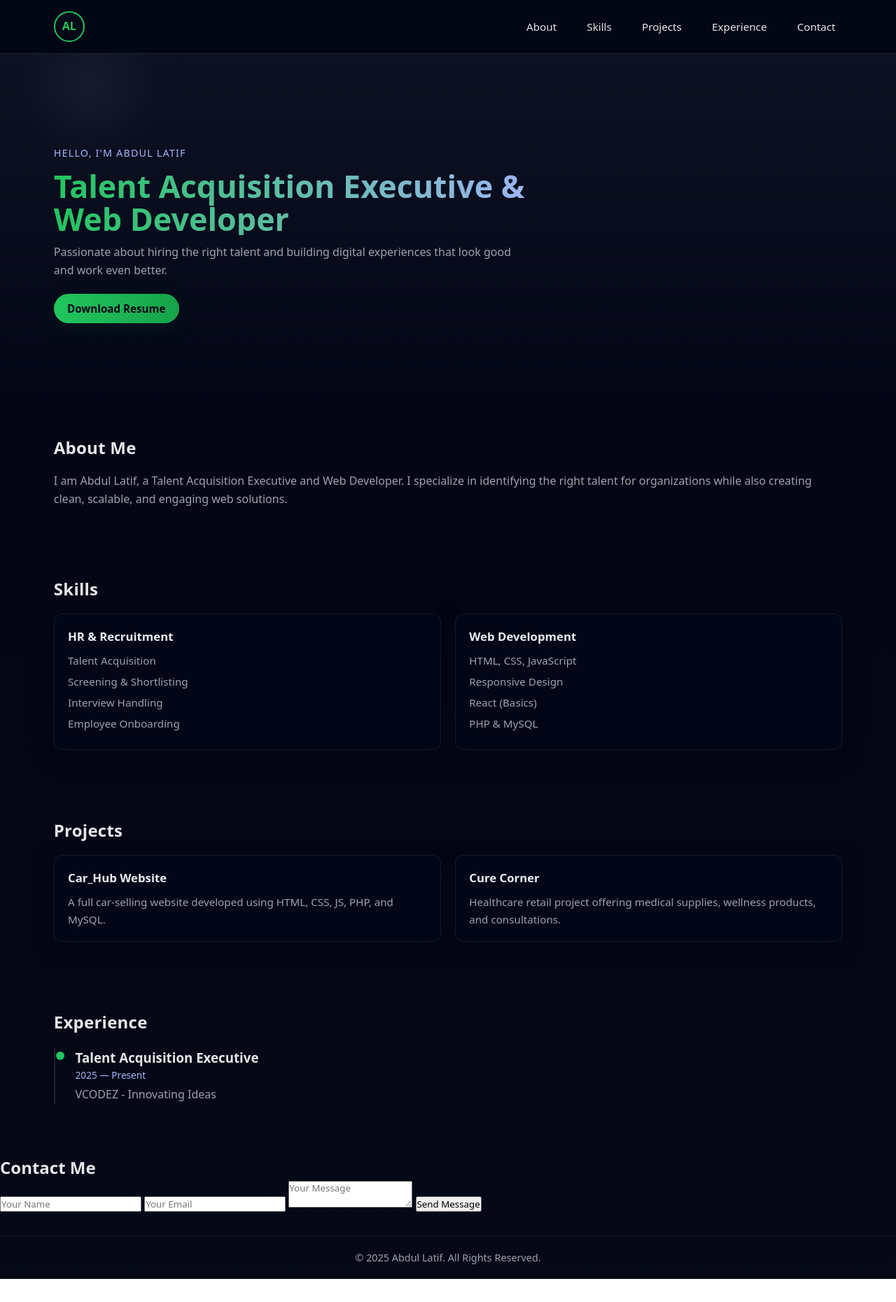
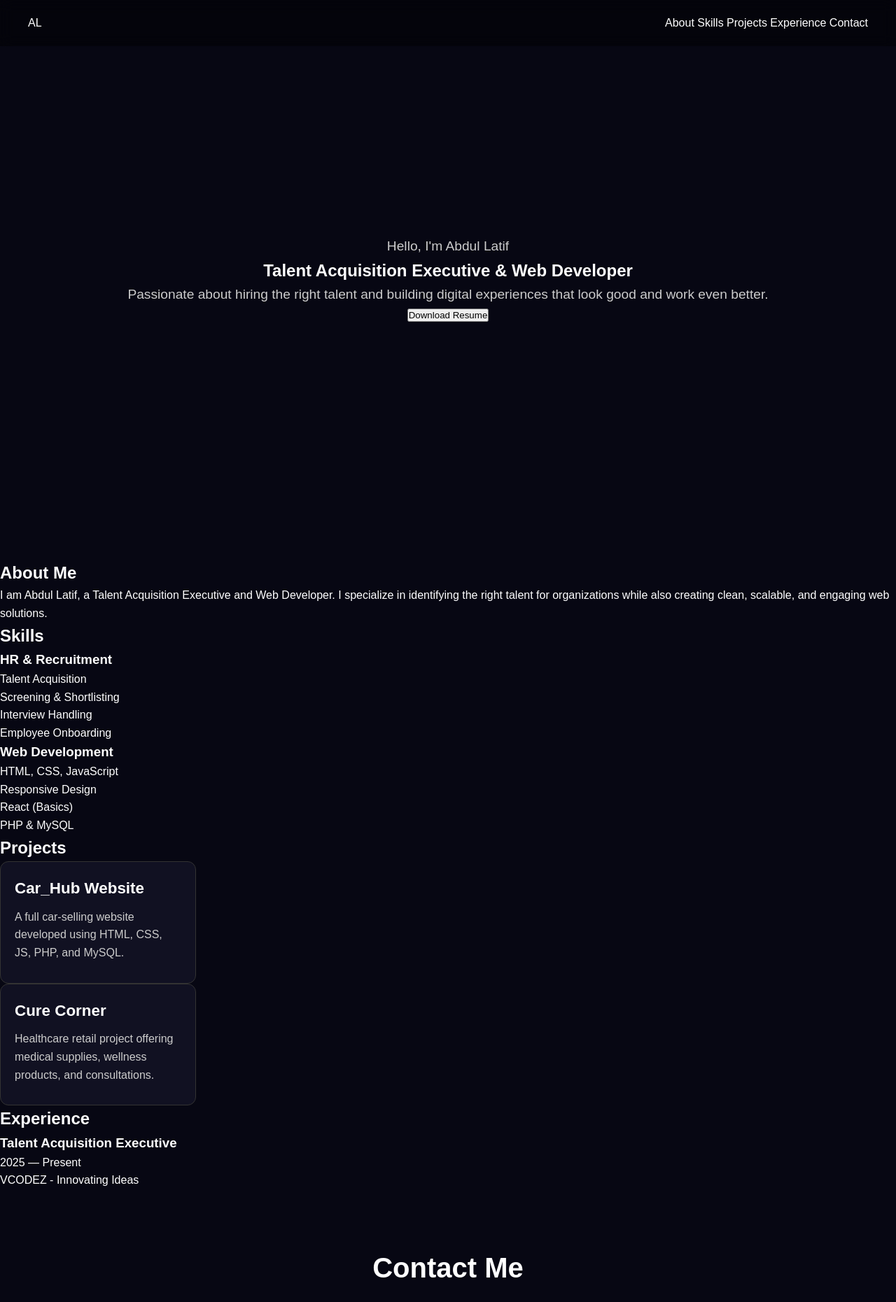
Before and after one commit to Abdullatif786/portfolio, a plain HTML site: page index.html in a window 1280 px wide. Shown: the top 1861 px of the page at 70% size. Before the commit the page ends 1828 px from the top, so only its background shows below. Drawn offline with Linux system fonts and the light colour scheme.

Commit message:
Refactor CSS for new layout and styling
Removed extensive previous styles and added new general styling, header, hero, about, skills, projects, contact, and footer sections with responsive design.

```diff
--- a/style.css
+++ b/style.css
@@ -1,302 +1,251 @@
-/* Reset & base */
+/* GENERAL STYLING */
 * {
-    box-sizing: border-box;
   margin: 0;
   padding: 0;
-    font-family: system-ui, -apple-system, "Segoe UI", Roboto, "Helvetica Neue", Arial, sans-serif;
+  box-sizing: border-box;
+  font-family: 'Poppins', sans-serif;
 }
 
-  :root{
-    --bg: #050816;
-    --card: #020617;
-    --muted: #9ca3af;
-    --soft: rgba(148,163,184,0.2);
-    --accent-1: #22c55e;
-    --accent-2: #a5b4fc;
-    --glass: rgba(5,8,22,0.75);
+body {
+  background: #070713;
+  color: white;
+  line-height: 1.6;
 }
 
-  /* Page */
-  body {
-    background: linear-gradient(180deg, #030414 0%, var(--bg) 100%);
-    color: #e5e7eb;
-    line-height: 1.6;
-    -webkit-font-smoothing:antialiased;
-    -moz-osx-font-smoothing:grayscale;
-    min-height: 100vh;
-  }
-
-  /* Top nav */
-  .top-nav {
-    position: sticky;
+/* HEADER */
+header {
+  width: 100%;
+  padding: 20px 40px;
+  position: fixed;
   top: 0;
-    z-index: 999;
+  left: 0;
+  background: rgba(0, 0, 0, 0.4);
+  backdrop-filter: blur(10px);
   display: flex;
   justify-content: space-between;
   align-items: center;
-    padding: 1rem 6%;
-    background: var(--glass);
-    backdrop-filter: blur(8px);
-    border-bottom: 1px solid var(--soft);
-    gap: 1rem;
+  z-index: 100;
 }
 
-  .logo{
-    width: 44px;
-    height: 44px;
-    border-radius: 999px;
-    border: 2px solid var(--accent-1);
-    display: inline-flex;
-    align-items: center;
-    justify-content: center;
+header h1 {
+  font-size: 28px;
   font-weight: 700;
-    color: var(--accent-1);
-    background: linear-gradient(180deg, rgba(255,255,255,0.02), transparent);
-    box-shadow: 0 4px 18px rgba(2,6,23,0.6), inset 0 -2px 6px rgba(255,255,255,0.01);
+  letter-spacing: 1px;
 }
 
-  /* Navigation links */
-  .top-nav nav {
-    display:flex;
-    gap: 1rem;
-    align-items:center;
+nav ul {
+  list-style: none;
+  display: flex;
+  gap: 25px;
 }
 
-  .top-nav nav a {
-    color: #e5e7eb;
+nav a {
   text-decoration: none;
-    margin-left: 0.5rem;
-    font-size: 0.95rem;
-    padding: 0.45rem 0.6rem;
-    border-radius: 8px;
-    transition: all .18s ease;
+  color: white;
+  font-size: 16px;
+  transition: 0.3s;
 }
 
-  .top-nav nav a:hover {
-    color: #020617;
-    background: linear-gradient(90deg, var(--accent-1), #16a34a);
-    transform: translateY(-1px);
-    box-shadow: 0 6px 18px rgba(34,197,94,0.08);
+nav a:hover {
+  color: #ff9900;
 }
 
-  /* Hero */
+/* HERO / HOME */
 .hero {
-    min-height: 62vh;
-    padding: 4.2rem 6% 3rem;
-    background: radial-gradient(circle at 10% 10%, rgba(165,180,252,0.06), transparent 8%), linear-gradient(180deg, rgba(29,40,58,0.4), rgba(2,6,23,0.55));
+  height: 100vh;
   display: flex;
+  flex-direction: column;
+  justify-content: center;
+  align-items: center;
+  text-align: center;
+  padding: 20px;
+}
+
+.hero h2 {
+  font-size: 3rem;
+  margin-bottom: 10px;
+}
+
+.hero p {
+  font-size: 1.2rem;
+  color: #ccc;
+}
+
+/* ABOUT SECTION */
+.about {
+  padding: 80px 50px;
+  text-align: center;
+}
+
+.about h2 {
+  font-size: 2.5rem;
+  margin-bottom: 20px;
+}
+
+.about p {
+  max-width: 850px;
+  margin: 0 auto;
+  color: #d0d0d0;
+  font-size: 1.1rem;
+}
+
+/* SKILLS SECTION */
+.skills {
+  padding: 80px 50px;
+  text-align: center;
+}
+
+.skills h2 {
+  font-size: 2.5rem;
+  margin-bottom: 20px;
+}
+
+.skills-list {
+  display: flex;
+  justify-content: center;
+  flex-wrap: wrap;
+  gap: 15px;
+}
+
+.skills-list span {
+  background: #111122;
+  padding: 10px 20px;
+  border-radius: 6px;
+  border: 1px solid #333;
+  font-size: 1rem;
+}
+
+/* PROJECT SECTION */
+.projects {
+  padding: 80px 50px;
+  text-align: center;
+}
+
+.projects h2 {
+  font-size: 2.5rem;
+  margin-bottom: 20px;
+}
+
+.project-grid {
+  display: flex;
+  gap: 25px;
+  justify-content: center;
+  flex-wrap: wrap;
+}
+
+.project-card {
+  width: 280px;
+  height: auto;
+  background: #111122;
+  padding: 20px;
+  border-radius: 12px;
+  border: 1px solid #333;
+  text-align: left;
+  transition: 0.3s;
+}
+
+.project-card:hover {
+  transform: translateY(-5px);
+  border-color: #ff9900;
+}
+
+.project-card h3 {
+  margin-bottom: 10px;
+  font-size: 1.4rem;
+}
+
+.project-card p {
+  margin-bottom: 10px;
+  color: #ccc;
+}
+
+.project-card a {
+  color: #ff9900;
+  text-decoration: none;
+}
+
+/* CONTACT SECTION */
+.contact {
+  padding: 80px 50px;
+  text-align: center;
+}
+
+.contact h2 {
+  font-size: 2.5rem;
+  margin-bottom: 20px;
+}
+
+/* FORM STYLING */
+.contact form {
+  max-width: 600px;
+  margin: auto;
+  display: flex;
+  flex-direction: column;
+  gap: 15px;
+}
+
+.contact input,
+.contact textarea {
+  width: 100%;
+  padding: 12px;
+  font-size: 16px;
+  border-radius: 6px;
+  border: none;
+  outline: none;
+  background: #111122;
+  color: white;
+}
+
+.contact textarea {
+  height: 150px;
+  resize: none;
+}
+
+.contact button {
+  padding: 12px;
+  background: #ff6600;
+  border: none;
+  color: white;
+  font-size: 18px;
+  cursor: pointer;
+  border-radius: 6px;
+  transition: 0.3s;
+}
+
+.contact button:hover {
+  background: #ff4500;
+}
+
+/* FOOTER */
+footer {
+  padding: 20px;
+  text-align: center;
+  background: #000;
+  margin-top: 40px;
+  font-size: 14px;
+  color: #ccc;
+}
+
+/* RESPONSIVE DESIGN */
+@media (max-width: 768px) {
+  header {
+    padding: 15px 20px;
+  }
+
+  nav ul {
+    gap: 15px;
+  }
+
+  .hero h2 {
+    font-size: 2.2rem;
+  }
+
+  .project-grid {
+    flex-direction: column;
     align-items: center;
   }
 
-  .hero-content {
-    max-width: 720px;
-    gap: 1rem;
-  }
-
-  /* Tag and heading */
-  .tag {
-    font-size: 0.9rem;
-    color: var(--accent-2);
-    letter-spacing: 0.08em;
-    text-transform: uppercase;
-    margin-bottom: 0.75rem;
-  }
-
-  .hero h1 {
-    font-size: clamp(1.8rem, 3.6vw, 2.8rem);
-    line-height: 1.05;
-    margin-bottom: 0.75rem;
-    background: linear-gradient(90deg, var(--accent-1), var(--accent-2));
-    -webkit-background-clip: text;
-    background-clip: text;
-    color: transparent;
-    font-weight: 700;
-  }
-
-  .subtitle {
-    color: var(--muted);
-    max-width: 680px;
-    margin-bottom: 1.3rem;
-    font-size: 1rem;
-  }
-
-  /* Button */
-  .btn-primary {
-    display: inline-flex;
-    align-items: center;
-    gap: 0.6rem;
-    background: linear-gradient(90deg, var(--accent-1), #16a34a);
-    border: none;
-    padding: 0.7rem 1.2rem;
-    border-radius: 999px;
-    color: #020617;
-    font-weight: 700;
-    cursor: pointer;
-    font-size: 0.95rem;
-    box-shadow: 0 8px 30px rgba(34,197,94,0.08);
-    transition: transform .12s ease, opacity .12s ease;
-  }
-
-  .btn-primary:hover { transform: translateY(-3px); opacity: 0.95; }
-  .btn-ghost {
-    background: transparent;
-    border: 1px solid var(--soft);
-    color: #e5e7eb;
-  }
-
-  /* General section */
-  .section {
-    padding: 3rem 6%;
-  }
-
-  .section h2 {
-    font-size: 1.5rem;
-    margin-bottom: 1rem;
-    color: #e5e7eb;
-    letter-spacing: 0.01em;
-  }
-
-  .section p {
-    color: var(--muted);
-    font-size: 1rem;
-  }
-
-  /* Grid utilities */
-  .skills-grid, .projects-grid {
-    display: grid;
-    grid-template-columns: repeat(auto-fit, minmax(240px, 1fr));
-    gap: 1.25rem;
-    margin-top: 1rem;
-  }
-
-  /* Card base */
-  .skill-card, .project-card, .contact-form {
-    background: var(--card);
-    border-radius: 12px;
-    padding: 1.2rem;
-    border: 1px solid rgba(148,163,184,0.12);
-    box-shadow: 0 10px 30px rgba(2,6,23,0.5);
-  }
-
-  /* Titles inside cards */
-  .skill-card h3, .project-card h3 {
-    font-size: 1.05rem;
-    margin-bottom: 0.5rem;
-    color: #e6eef4;
-  }
-
-  .skill-card ul {
-    list-style: none;
-    color: var(--muted);
-    font-size: 0.95rem;
-    margin-left: 0;
-    padding-left: 0;
-  }
-
-  .skill-card li { margin-bottom: 0.35rem; }
-
-  /* Timeline */
-  .timeline {
-    border-left: 2px solid rgba(148,163,184,0.18);
-    margin-top: 1rem;
-    padding-left: 1.2rem;
-  }
-
-  .timeline-item {
-    margin-bottom: 1.5rem;
-    position: relative;
-    padding-left: 0.6rem;
-  }
-
-  .timeline-item::before {
-    content: "";
-    width: 12px;
-    height: 12px;
-    border-radius: 999px;
-    background: var(--accent-1);
-    position: absolute;
-    left: -18px;
-    top: 6px;
-    box-shadow: 0 6px 18px rgba(34,197,94,0.06);
-  }
-
-  .timeline-item .time {
-    font-size: 0.85rem;
-    color: var(--accent-2);
-    margin-bottom: 0.25rem;
-  }
-
-  /* Projects */
-  .project-card p { color: var(--muted); font-size: 0.95rem; }
-
-  /* Certifications list */
-  .cert-list {
-    margin-top: 0.5rem;
-    list-style: disc;
-    padding-left: 1.4rem;
-    color: var(--muted);
-    font-size: 0.95rem;
-  }
-
-  /* Contact layout */
-  .contact-grid {
-    display: grid;
-    grid-template-columns: 1fr;
-    gap: 1rem;
-    margin-top: 1rem;
-  }
-
-  /* Form */
-  .contact-form input,
-  .contact-form textarea {
-    width: 100%;
-    margin-bottom: 0.6rem;
-    padding: 0.65rem 0.8rem;
-    border-radius: 8px;
-    border: 1px solid rgba(148,163,184,0.12);
-    background: transparent;
-    color: #e6eef4;
-    font-size: 0.95rem;
-    transition: border-color .12s ease, box-shadow .12s ease;
-  }
-
-  .contact-form input::placeholder,
-  .contact-form textarea::placeholder { color: rgba(229,231,235,0.45); }
-
-  .contact-form input:focus,
-  .contact-form textarea:focus {
-    outline: none;
-    border-color: var(--accent-1);
-    box-shadow: 0 6px 24px rgba(34,197,94,0.06);
-  }
-
-  .contact-form .status {
-    margin-top: 0.6rem;
-    font-size: 0.9rem;
-    color: var(--accent-2);
-  }
-
-  /* Footer */
-  .footer {
-    text-align: center;
-    padding: 1.2rem 6%;
-    border-top: 1px solid rgba(148,163,184,0.08);
-    font-size: 0.9rem;
-    color: #9ca3af;
-    margin-top: 2rem;
-  }
-
-  /* Responsive */
-  @media (min-width: 880px) {
-    .contact-grid {
-      grid-template-columns: minmax(0, 1.1fr) minmax(0, 0.9fr);
-      align-items: start;
+  .project-card {
+    width: 90%;
   }
 }
-
-  @media (max-width: 768px) {
-    .top-nav { padding: 0.8rem 4%; }
-    .hero { padding: 3rem 4% 1.5rem; }
-    .section { padding: 2rem 4%; }
-    .top-nav nav { display: none; } /* keep nav simple on mobile; or replace with hamburger */
-  }
```
Lines whose indentation alone changed are shown as unchanged.
